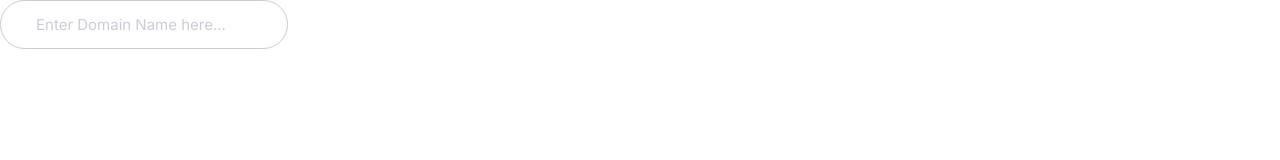
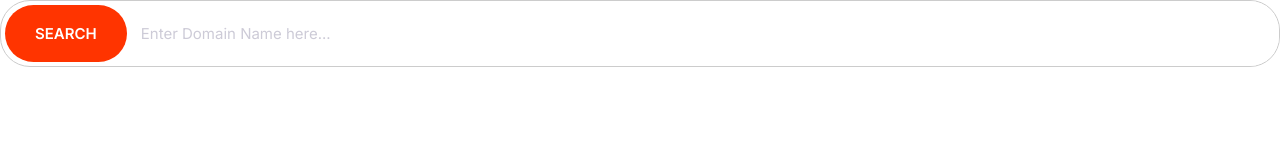
Before and after one commit to masibad/Moncher, a plain HTML site: page index.html in a window 1280 px wide. Drawn offline with Linux system fonts and the light colour scheme.

Commit message:
Define input-group.

```diff
--- a/css/styles.css
+++ b/css/styles.css
@@ -4,6 +4,8 @@
   --color-accent: #ff3400;
   --color-headings: #1b0760;
   --color-body: #918ca4;
+  --color-border: #ccc;
+  --border-radius: 30px;
 }
 
 *,
@@ -239,8 +241,8 @@ a {
 }
 
 .input {
-  border-radius: 30px;
-  border: 1px solid #ccc;
+  border-radius: var(--border-radius);
+  border: 1px solid var(--color-border);
   color: var(--color-headings);
   font-size: 2rem;
   outline: 0;
@@ -251,6 +253,22 @@ a {
   color: #cdcbd7;
 }
 
+.input-group {
+  border: 1px solid var(--color-border);
+  border-radius: var(--border-radius);
+  display: flex;
+}
+
+.input-group .input {
+  border: 0;
+  flex-grow: 1;
+  padding: 1.5rem 1rem;
+}
+
+.input-group .btn {
+  margin: 4px;
+}
+
 @media screen and (min-width: 1024px) {
   .input {
     font-size: 1.5rem;
--- a/index.html
+++ b/index.html
@@ -13,7 +13,10 @@
 </head>
 
 <body>
-    <input type="text" class="input" placeholder="Enter Domain Name here...">
+    <div class="input-group">
+        <button class="btn btn--accent">Search</button>
+        <input type="text" class="input" placeholder="Enter Domain Name here...">
+    </div>
 </body>
 
 </html>
```
Also changed, not shown: components/input-group.html (added, +4 -0 lines).
